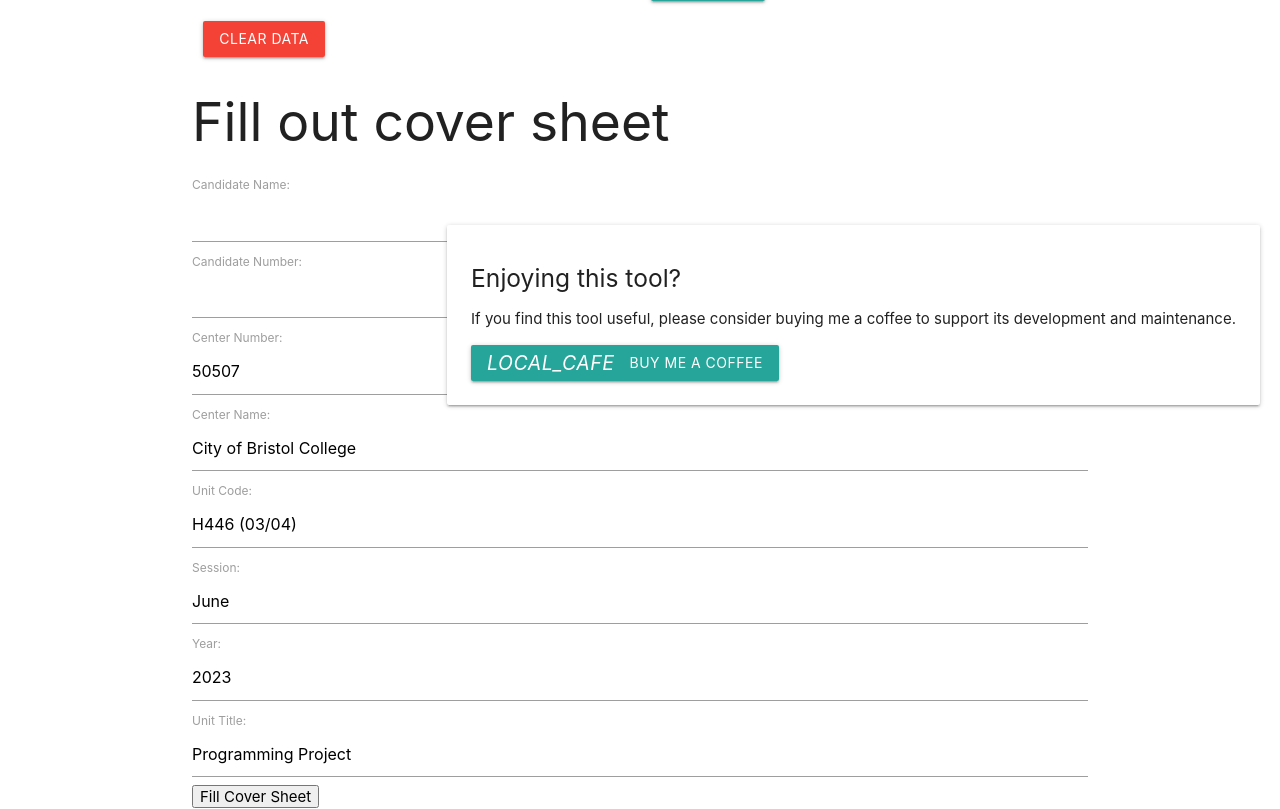
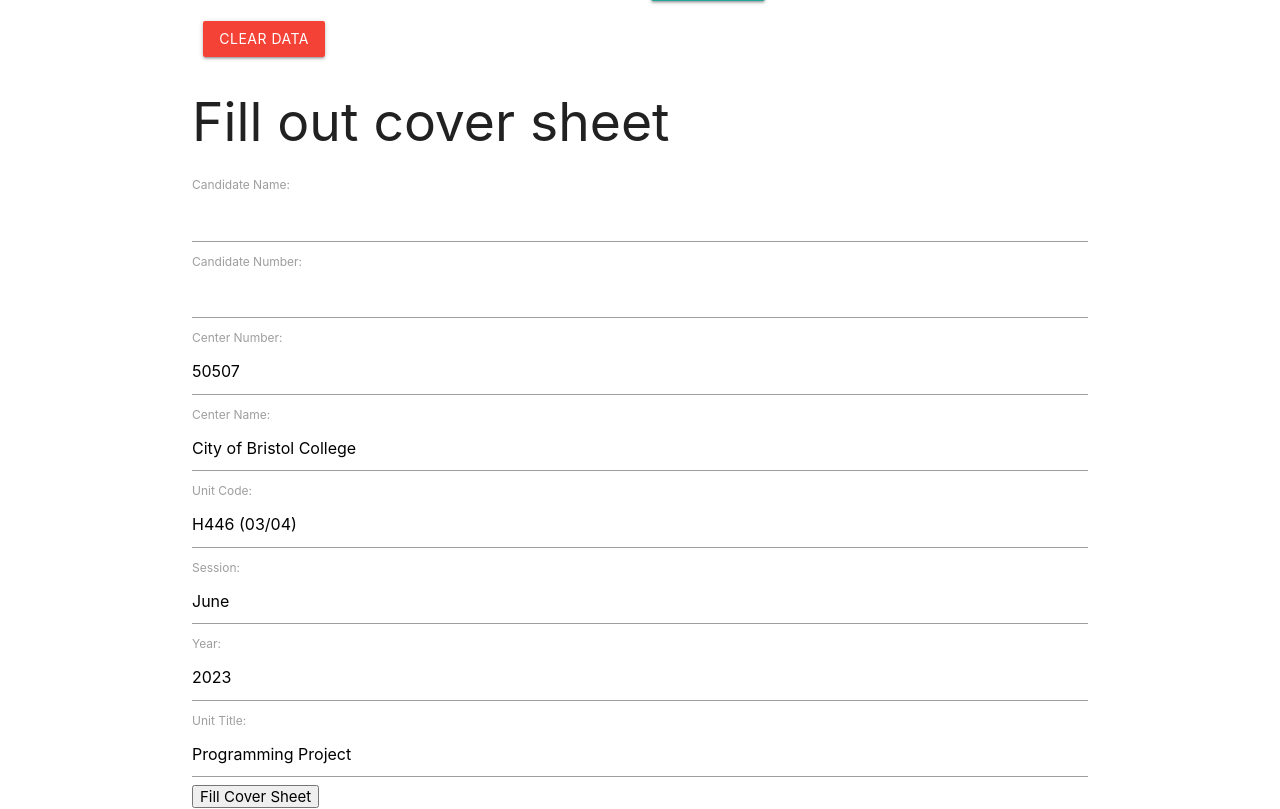
Before and after one commit to benSmith1981/PdfEditor, a Flask app: page /summary in a window 1280 px wide. Shown: the part 360-1169 px from the top of the page. Run offline with Flask 2, Linux system fonts and the light colour scheme.

Commit message:
aded smaller buy coffe smaller

```diff
--- a/templates/summary.html
+++ b/templates/summary.html
@@ -9,8 +9,16 @@
           position: fixed;
           bottom: 20px;
           right: 20px;
+          width: 60px;
+          height: 60px;
+          background-image: url('https://cdn.buymeacoffee.com/buttons/v2/default-yellow.png');
+          background-repeat: no-repeat;
+          background-size: contain;
+          z-index: 999;
+          cursor: pointer;
       }
   </style>
+
   </head>
   <body>
     <div class="container">
@@ -104,14 +112,8 @@
       <input type="submit" value="Fill Cover Sheet">
     </form>
 
-    <div class="col s6">
-      <div class="card-panel buymeacoffee">
-          <h5>Enjoying this tool?</h5>
-          <p>If you find this tool useful, please consider buying me a coffee to support its development and maintenance.</p>
-          <a href="https://www.buymeacoffee.com/benjamina" target="_blank" class="btn waves-effect waves-light">
-              <i class="material-icons left">local_cafe</i> Buy me a coffee
-          </a>
-      </div>
+    <div class="buymeacoffee" onclick="window.open('https:\/\/www.buymeacoffee.com/benjamina', '_blank')"></div>
+
   </div>
   </div>
   </body>
```
Also changed, not shown: templates/assessment.html (+11 -9 lines).
